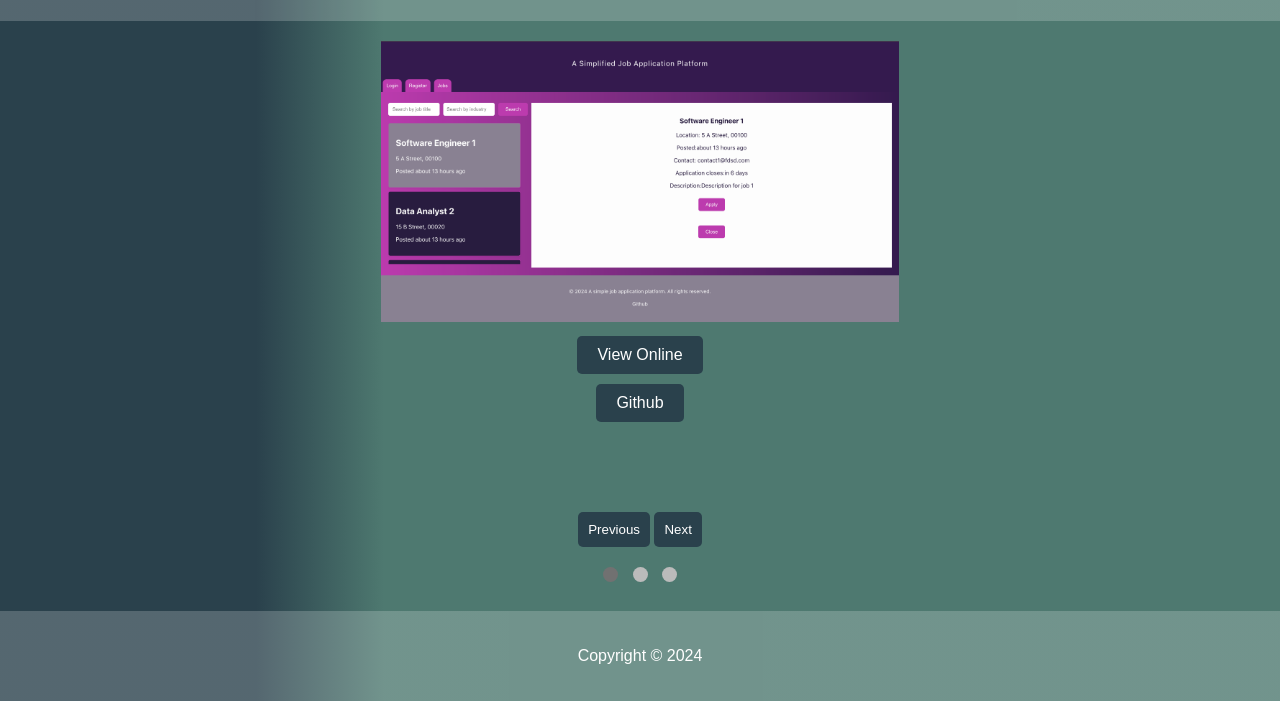
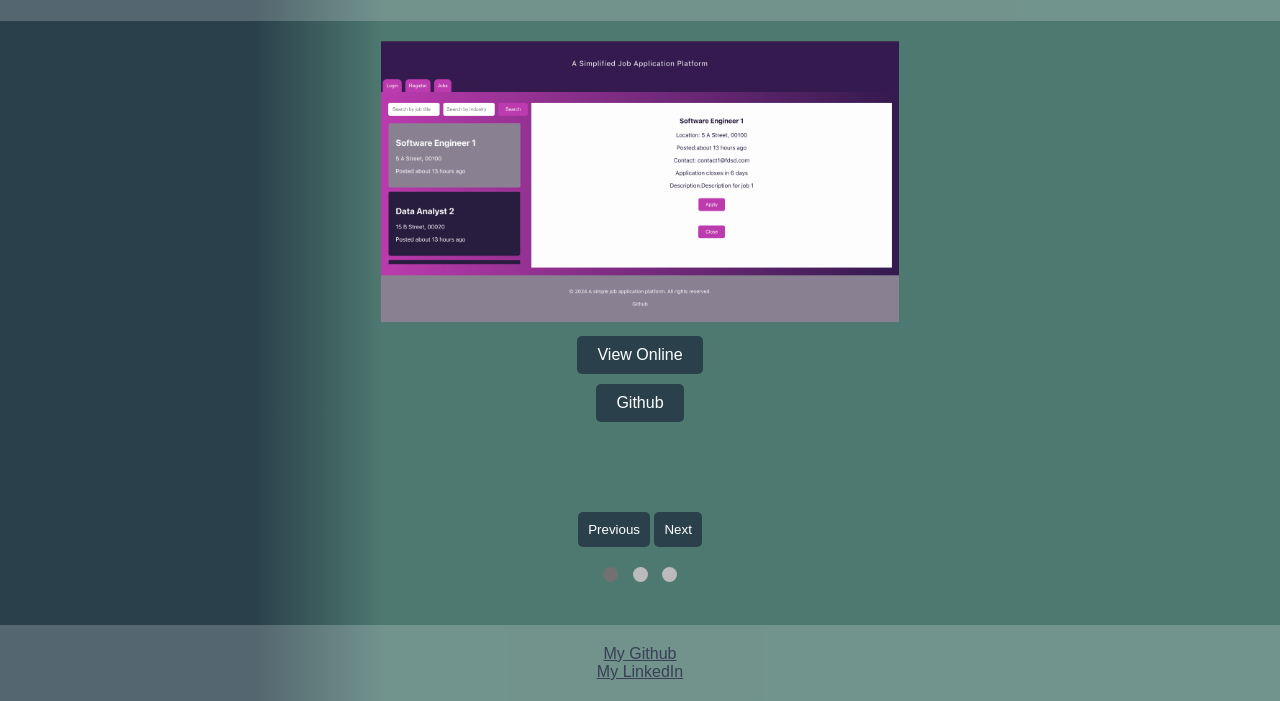
Before and after one commit to Leo-Ma0502/portfolio, a plain HTML site: page index.html in a window 1280 px wide. Shown: the part 99-800 px from the top of the page. Drawn offline with Linux system fonts and the light colour scheme.

Commit message:
add links

```diff
--- a/index.html
+++ b/index.html
@@ -54,7 +54,7 @@
             overflow: hidden;
         }
 
-        a {
+        main a {
             display: block;
             background-color: #2a414c;
             color: white;
@@ -105,6 +105,10 @@
 
         .dot.active {
             background-color: #717171;
+        }
+
+        footer a {
+            color: #080f2c;
         }
 
         @media (max-width: 768px) {
@@ -172,7 +176,9 @@
         </div>
     </main>
     <footer>
-        <p>Copyright © 2024</p>
+        <a href="https://github.com/Leo-Ma0502" target="_blank">My Github</a>
+        <br />
+        <a href="https://www.linkedin.com/in/leo-m-782088205/" target="_blank">My LinkedIn</a>
     </footer>
 </body>
 
```
